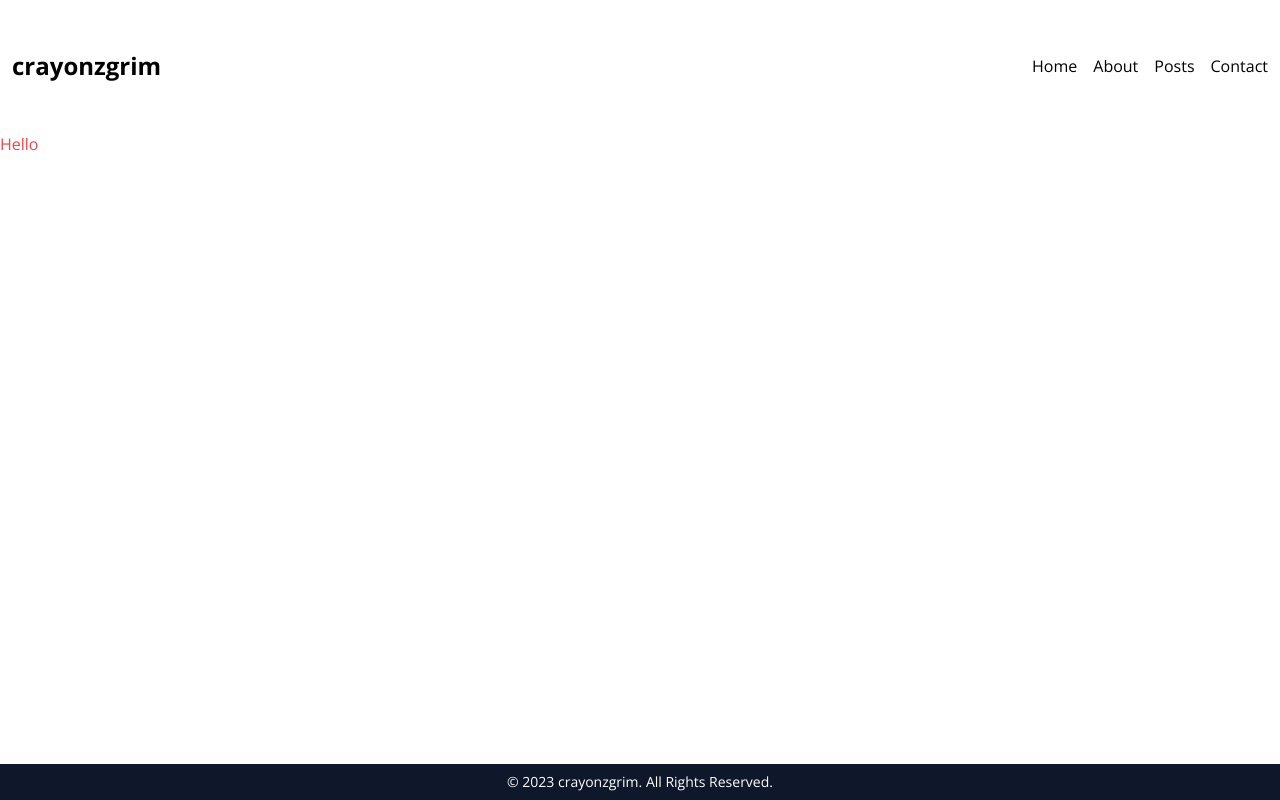
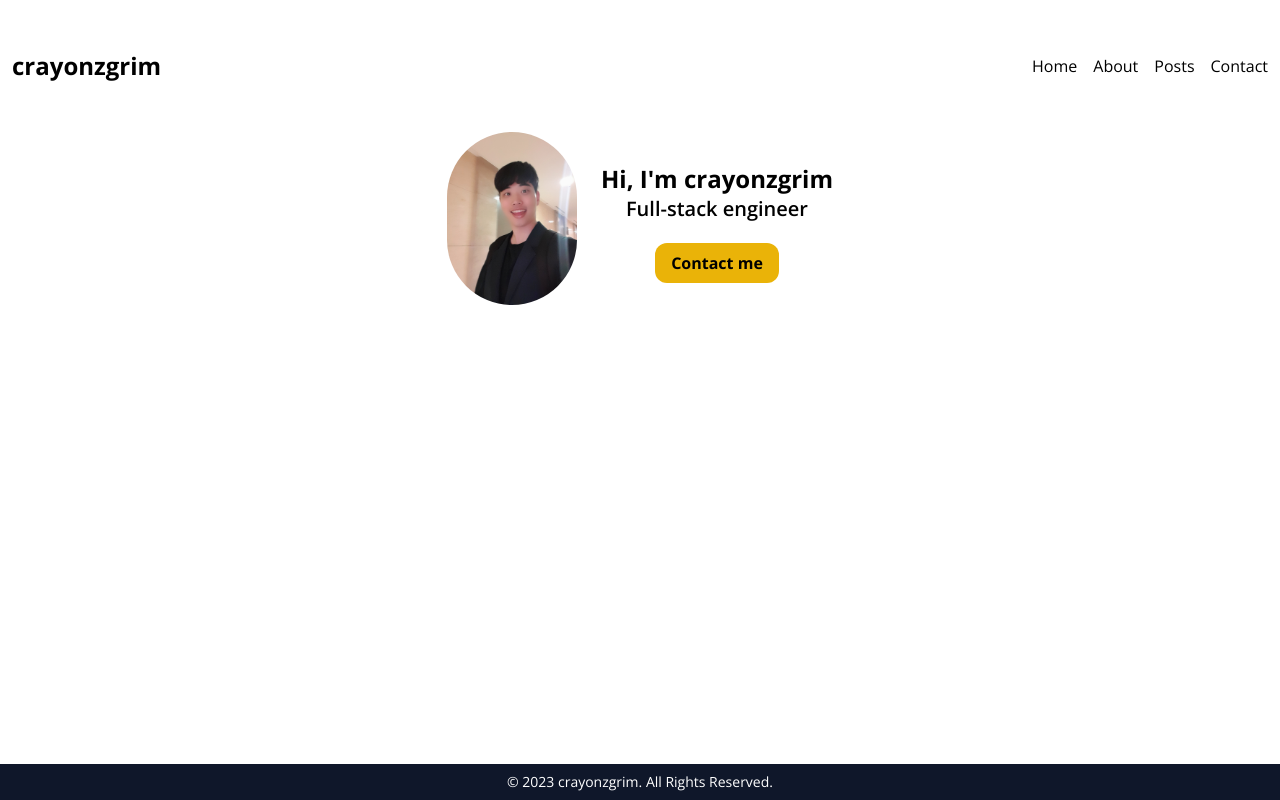
Before and after one commit to crayonzgrim/cba, a Next.js app: page / in a window 1280 px wide. Built offline with nearby package versions, Linux system fonts and the light colour scheme.

Commit message:
:hammer: Profile introduce

```diff
--- /dev/null
+++ b/src/app/components/Hero.tsx
@@ -0,0 +1,26 @@
+import Image from "next/image";
+import profile from "../../../public/images/profile.jpg";
+import Link from "next/link";
+
+export default function Hero() {
+  return (
+    <section className="text-center flex justify-center items-center gap-6">
+      <Image
+        className="rounded-full"
+        src={profile}
+        alt={"profile"}
+        width={130}
+        priority
+      />
+      <div className="">
+        <h2 className="text-2xl font-bold mt-2">Hi, I'm crayonzgrim</h2>
+        <h3 className="text-xl font-semibold">Full-stack engineer</h3>
+        <Link href="/contact">
+          <button className="bg-yellow-500 font-bold rounded-xl py-2 px-4 mt-5">
+            Contact me
+          </button>
+        </Link>
+      </div>
+    </section>
+  );
+}
--- a/src/app/page.tsx
+++ b/src/app/page.tsx
@@ -1,7 +1,9 @@
-export default function Home() {
+import Hero from "./components/Hero";
+
+export default function HomePage() {
   return (
     <section className="">
-      <div className="text-red-500">Hello</div>
+      <Hero />
     </section>
   );
 }
```
Also changed, not shown: public/images/profile.jpg (added).
